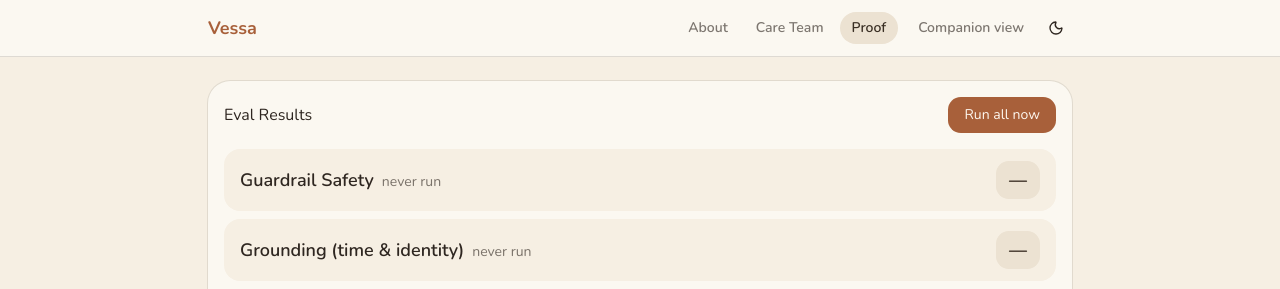
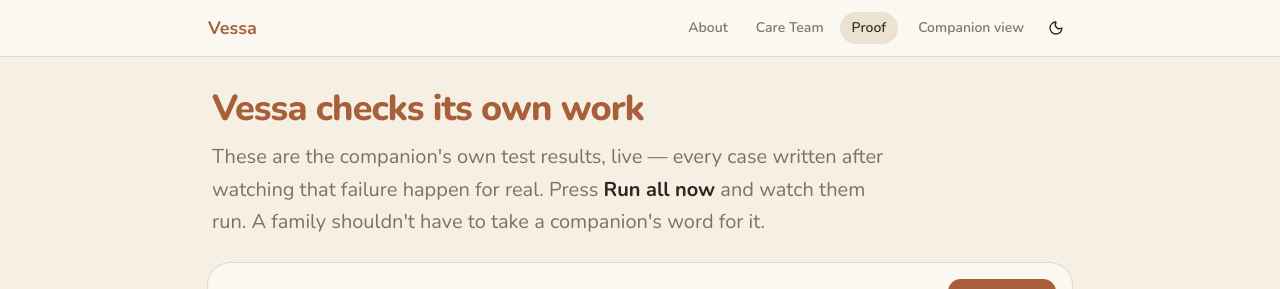
Before and after one commit to irvnet/vessa-mvp, a Next.js app in the folder frontend/: page /proof in a window 1280 px wide. Shown: the top 289 px of the page. Built offline with nearby package versions, Linux system fonts and the light colour scheme; no server answers.

Commit message:
ui: cleanups

```diff
--- a/frontend/app/(caregiver)/proof/page.tsx
+++ b/frontend/app/(caregiver)/proof/page.tsx
@@ -87,6 +87,20 @@
        is often an adult child in their sixties, and it gets screen-shared. Nothing here
        is worth showing if it can't be read at a glance. */
     <div className="mx-auto flex w-full max-w-xl flex-col gap-6 px-4 py-6 md:max-w-4xl">
+      {/* The page arrived as a bare dashboard, which undersold it: a family being able
+          to read the companion's own test results — and re-run them — is the unusual
+          part, and nothing on screen said so. */}
+      <div className="px-1 pt-2">
+        <h1 className="font-heading text-3xl font-extrabold text-clay sm:text-4xl">
+          Vessa checks its own work
+        </h1>
+        <p className="mt-3 max-w-2xl text-lg leading-relaxed text-muted-foreground sm:text-xl">
+          These are the companion's own test results, live — every case written after watching
+          that failure happen for real. Press <strong className="text-foreground">Run all now</strong>{" "}
+          and watch them run. A family shouldn't have to take a companion's word for it.
+        </p>
+      </div>
+
       <Card className="vessel-shape-sm">
         <CardHeader>
           <div className="flex items-center justify-between">
```
Also changed, not shown: 2 other files (tests, documents, lock files or other folders).
